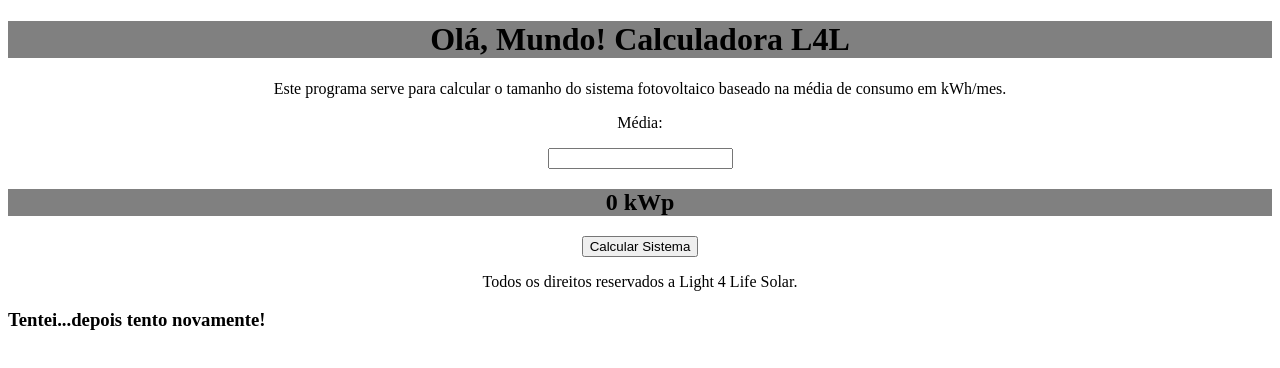
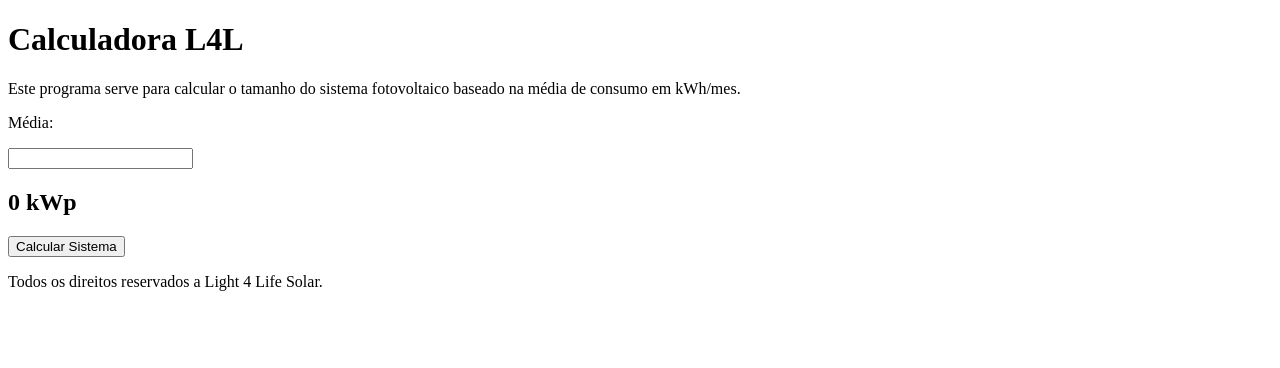
Before and after one commit to patricklouback/Calculadora-L4L, a plain HTML site: page index.html in a window 1280 px wide. Drawn offline with Linux system fonts and the light colour scheme.

Commit message:
Limpeza de Código

```diff
--- a/index.html
+++ b/index.html
@@ -5,30 +5,18 @@
     <meta name="viewport" content="width=device-width, initial-scale=1.0">
     <title>Tentativa 01</title>
 </head>
-<style>
-
-    body{background-color: white;}
-
-    h1{background-color: gray;}
-
-    h2{background-color: gray;}
-
-</style>
 
 <body>
 
-    <h1><text-align><center>Olá, Mundo! Calculadora L4L</center></text-align></h1>        <p1><text-align><center>Este programa serve para calcular o tamanho do sistema fotovoltaico baseado na média de consumo em kWh/mes.</center></text-align></p>
+    <h1>Calculadora L4L</h1>
+    <p>Este programa serve para calcular o tamanho do sistema fotovoltaico baseado na média de consumo em kWh/mes.</p>
+    <p>Média:</p>
+    <input type="number"/>
 
-    <p><text-align><center>Média:</center></text-align></p>
-    <p><text-align><center><input type="number"></center></text-align></p>
+    <h2>0 kWp</h2>
+    <button>Calcular Sistema</button>
 
-    <h2><texte-align><center>0 kWp</center></texte-align></h2>
-    <p><text-align><center><button>Calcular Sistema</button></button></center></text-align></p>
-
-    <p><text-align><center>Todos os direitos reservados a Light 4 Life Solar.</center></text-align></p>
-
-    <h3>Tentei...depois tento novamente!</h3>
-
+    <p>Todos os direitos reservados a Light 4 Life Solar.</p>
 
 </body>
 </html>
```
